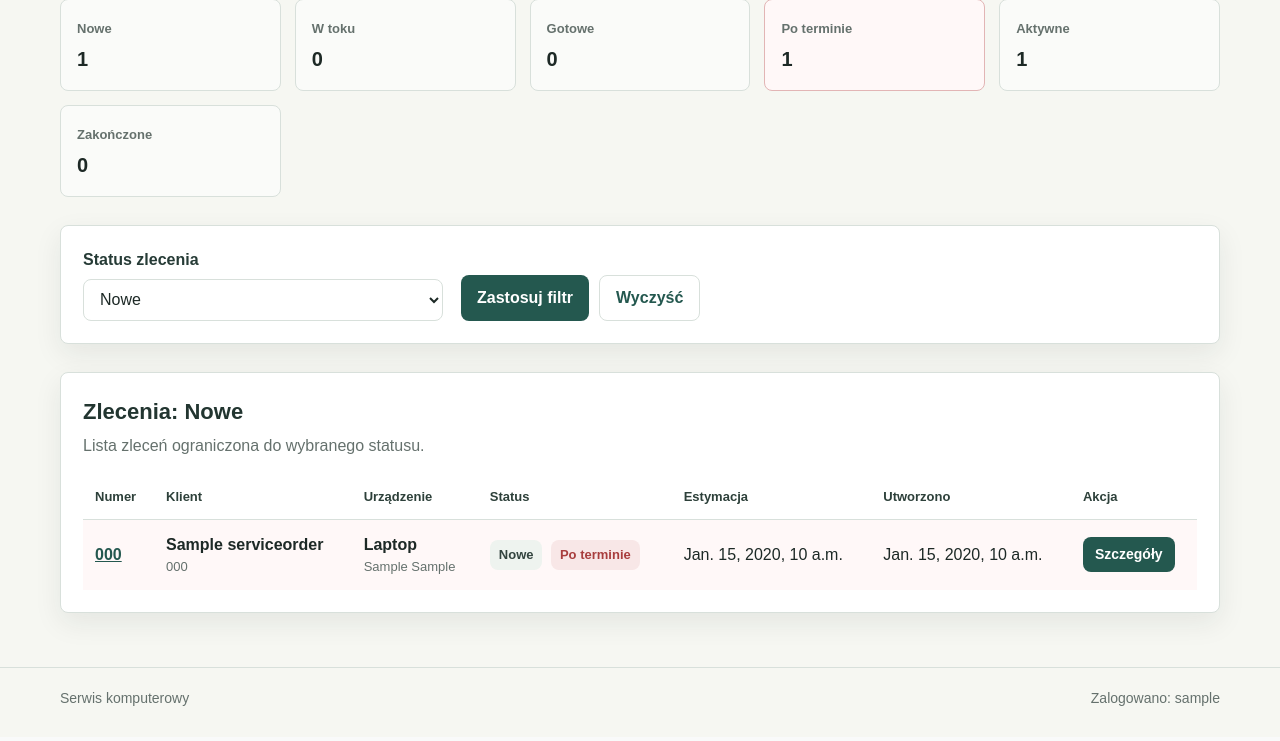
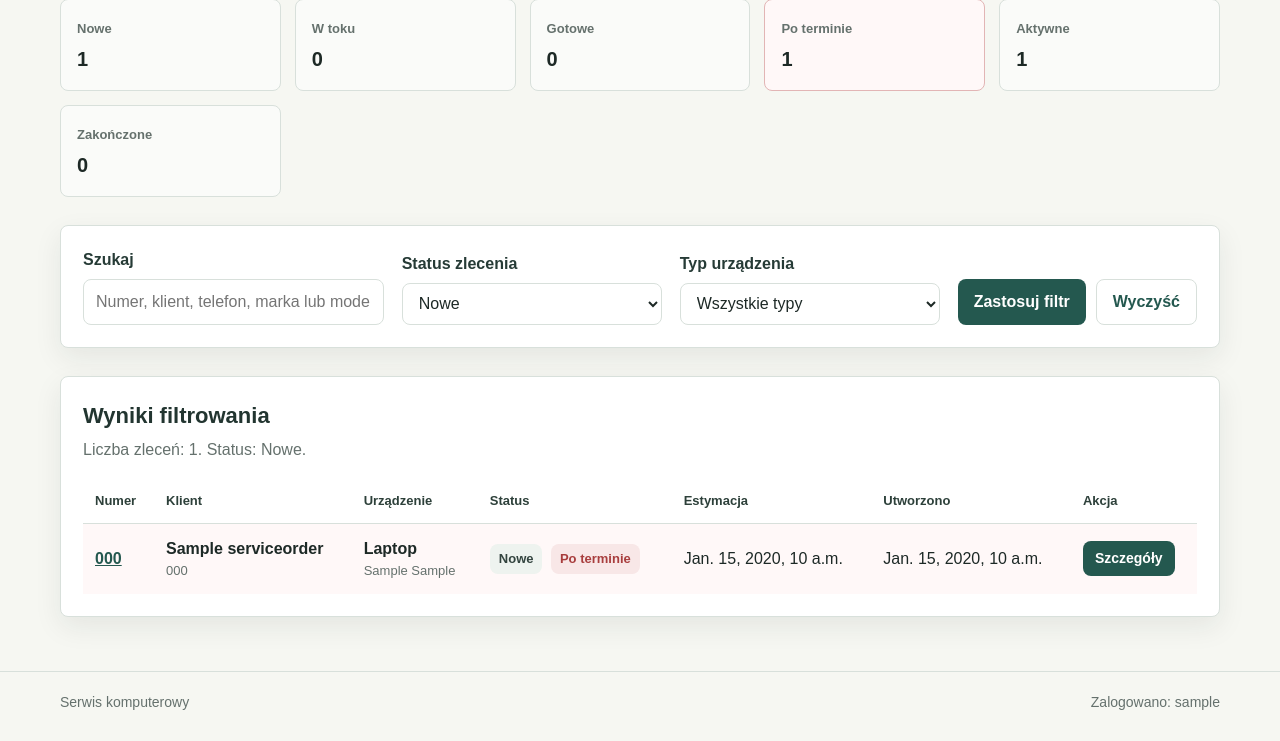
Before and after one commit to DawidSrd/Projekt-in-ynierski, a Django app: page /tech/dashboard/?status=NEW in a window 1280 px wide. Shown: the part 206-947 px from the top of the page. Before the commit the page ends 912 px from the top, so only its background shows below. Run offline with Django 5.2, Linux system fonts and the light colour scheme; a user stored in the database is signed in; tables that the repository leaves empty hold one stand-in row (values such as "Sample post").

Commit message:
Dodanie filtrowania zlecen w panelu technika

```diff
--- a/backend/orders/static/orders/app.css
+++ b/backend/orders/static/orders/app.css
@@ -773,7 +773,7 @@ fieldset {
 
 .dashboard-filter {
   display: grid;
-  grid-template-columns: minmax(220px, 360px) auto;
+  grid-template-columns: minmax(260px, 1fr) minmax(180px, 260px) minmax(180px, 260px) auto;
   gap: 18px;
   align-items: end;
 }
@@ -803,7 +803,7 @@ fieldset {
 
 .orders-table {
   width: 100%;
-  min-width: 760px;
+  min-width: 920px;
   border-collapse: collapse;
 }
 
--- a/backend/orders/templates/orders/tech_dashboard.html
+++ b/backend/orders/templates/orders/tech_dashboard.html
@@ -41,6 +41,11 @@
     <div class="panel__body">
       <form method="get" class="dashboard-filter">
         <div class="field">
+          <label>Szukaj</label>
+          <input type="text" name="q" value="{{ search_query }}" placeholder="Numer, klient, telefon, marka lub model" />
+        </div>
+
+        <div class="field">
           <label>Status zlecenia</label>
           <select name="status">
             <option value="">Aktywne zlecenia</option>
@@ -49,6 +54,17 @@
             {% endfor %}
           </select>
         </div>
+
+        <div class="field">
+          <label>Typ urządzenia</label>
+          <select name="device_type">
+            <option value="">Wszystkie typy</option>
+            {% for code, label in device_type_choices %}
+              <option value="{{ code }}" {% if code == selected_device_type %}selected{% endif %}>{{ label }}</option>
+            {% endfor %}
+          </select>
+        </div>
+
         <div class="button-row">
           <button type="submit">Zastosuj filtr</button>
           <a class="button button--ghost" href="/tech/dashboard/">Wyczyść</a>
@@ -61,9 +77,14 @@
     <div class="panel__body">
       <div class="table-heading">
         <div>
-          {% if selected_status %}
-            <h2>Zlecenia: {{ selected_status_label }}</h2>
-            <p>Lista zleceń ograniczona do wybranego statusu.</p>
+          {% if has_dashboard_filters %}
+            <h2>Wyniki filtrowania</h2>
+            <p>
+              Liczba zleceń: {{ dashboard_orders|length }}.
+              {% if selected_status_label %}Status: {{ selected_status_label }}.{% endif %}
+              {% if selected_device_type_label %}Typ urządzenia: {{ selected_device_type_label }}.{% endif %}
+              {% if search_query %}Szukana fraza: "{{ search_query }}".{% endif %}
+            </p>
           {% else %}
             <h2>Zlecenia do obsługi</h2>
             <p>Aktywne zlecenia posortowane według pilności.</p>
--- a/backend/orders/views.py
+++ b/backend/orders/views.py
@@ -1,6 +1,7 @@
 import re
 
 from django.core.exceptions import ValidationError
+from django.db.models import Q
 from django.shortcuts import get_object_or_404, redirect, render
 from .models import Service, ServiceOptionGroup, ServiceOption
 from .models import ServiceOrder, ServiceOrderComment, ServiceOrderItem, ServiceOrderItemOption
@@ -472,6 +473,12 @@ def tech_dashboard(request):
     if selected_status not in dict(ServiceOrderStatus.choices):
         selected_status = ""
 
+    selected_device_type = request.GET.get("device_type") or ""
+    if selected_device_type not in dict(ServiceOrder.DeviceType.choices):
+        selected_device_type = ""
+
+    search_query = (request.GET.get("q") or "").strip()
+
     orders_new = ServiceOrder.objects.filter(status=ServiceOrderStatus.NEW).order_by("-created_at")
 
     orders_in_progress = ServiceOrder.objects.filter(
@@ -484,11 +491,13 @@ def tech_dashboard(request):
 
     orders_ready = ServiceOrder.objects.filter(status=ServiceOrderStatus.READY).order_by("-created_at")
 
-    filtered_orders = ServiceOrder.objects.none()
     selected_status_label = None
     if selected_status:
-        filtered_orders = ServiceOrder.objects.filter(status=selected_status).order_by("-created_at")
         selected_status_label = STATUS_LABELS[selected_status]
+
+    selected_device_type_label = None
+    if selected_device_type:
+        selected_device_type_label = dict(ServiceOrder.DeviceType.choices)[selected_device_type]
 
     dashboard_counts = {
         "new": orders_new.count(),
@@ -507,7 +516,28 @@ def tech_dashboard(request):
     dashboard_counts["overdue"] = len(orders_overdue)
 
     if selected_status:
-        dashboard_orders = list(filtered_orders)
+        dashboard_queryset = ServiceOrder.objects.filter(status=selected_status)
+    else:
+        dashboard_queryset = ServiceOrder.objects.exclude(
+            status__in=[ServiceOrderStatus.COMPLETED, ServiceOrderStatus.CANCELED]
+        )
+
+    if selected_device_type:
+        dashboard_queryset = dashboard_queryset.filter(device_type=selected_device_type)
+
+    if search_query:
+        dashboard_queryset = dashboard_queryset.filter(
+            Q(order_number__icontains=search_query)
+            | Q(customer_name__icontains=search_query)
+            | Q(customer_email__icontains=search_query)
+            | Q(customer_phone__icontains=search_query)
+            | Q(device_brand__icontains=search_query)
+            | Q(device_model__icontains=search_query)
+            | Q(device_issue_description__icontains=search_query)
+        )
+
+    if selected_status:
+        dashboard_orders = list(dashboard_queryset.order_by("-created_at"))
     else:
         status_priority = {
             ServiceOrderStatus.NEW: 1,
@@ -517,7 +547,7 @@ def tech_dashboard(request):
             ServiceOrderStatus.READY: 5,
         }
         dashboard_orders = sorted(
-            all_active,
+            dashboard_queryset.order_by("-created_at"),
             key=lambda order: (
                 0 if order.is_overdue() else 1,
                 status_priority.get(order.status, 99),
@@ -531,11 +561,15 @@ def tech_dashboard(request):
         {
             "dashboard_orders": dashboard_orders,
             "dashboard_counts": dashboard_counts,
-            "filtered_orders": filtered_orders,
             "orders_new": orders_new,
             "orders_in_progress": orders_in_progress,
             "orders_overdue": orders_overdue,
             "orders_ready": orders_ready,
+            "device_type_choices": ServiceOrder.DeviceType.choices,
+            "has_dashboard_filters": bool(selected_status or selected_device_type or search_query),
+            "search_query": search_query,
+            "selected_device_type": selected_device_type,
+            "selected_device_type_label": selected_device_type_label,
             "selected_status": selected_status,
             "selected_status_label": selected_status_label,
             "status_choices": ServiceOrderStatus.choices,
```
Also changed, not shown: backend/orders/tests.py (+36 -1 lines).
